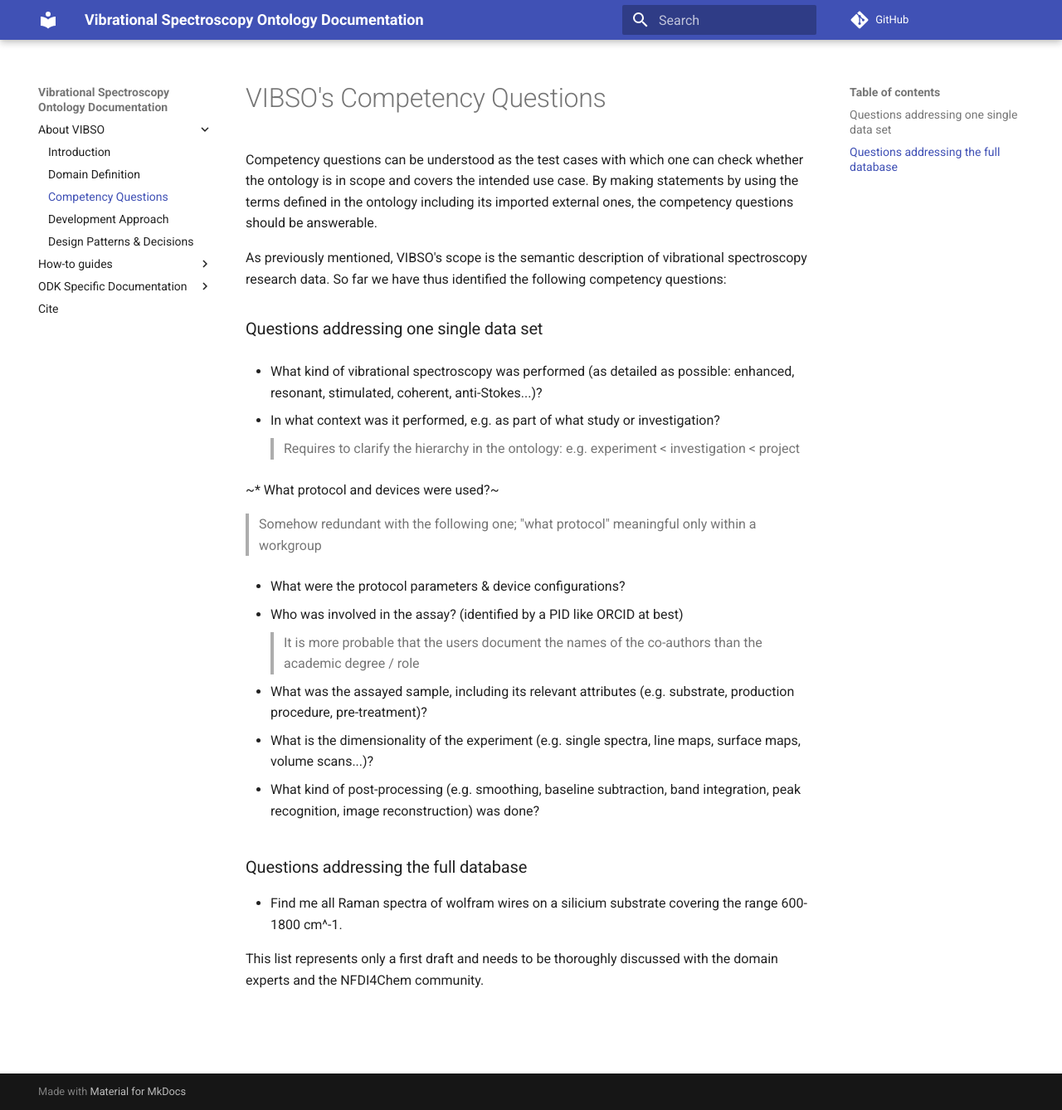
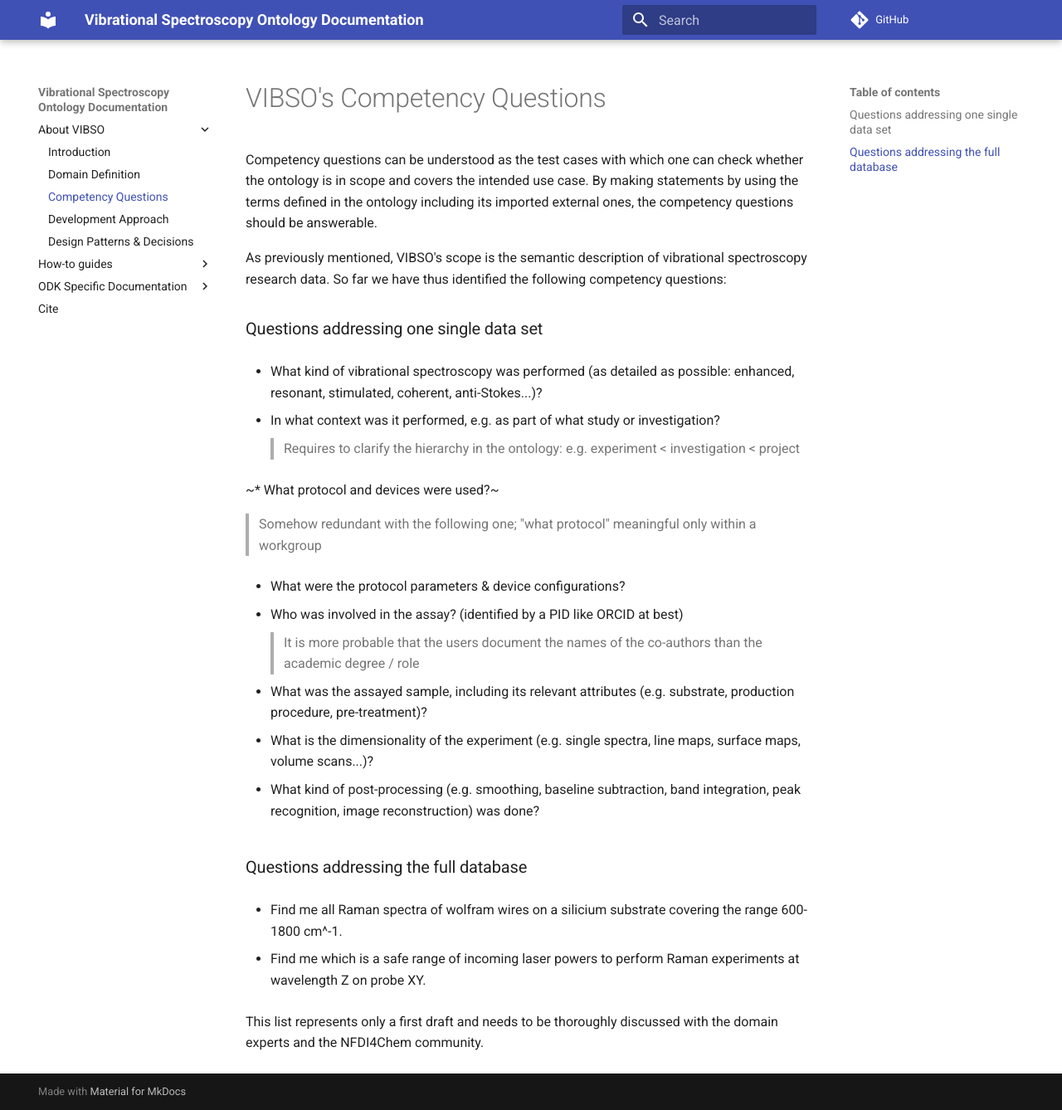
Before and after one commit to NFDI4Chem/VibrationalSpectroscopyOntology, an MkDocs documentation site: the page built from docs/competency_questions.md, in a window 1280 px wide and 1338 px high. Shown: the whole window at 83% size. Built offline with MkDocs 1.6.1 and Material for MkDocs 9.7.7, drawn with Linux system fonts in a browser that asks for light colours; comment, search, counter and statistics services are not loaded.

Commit message:
Update docs/competency_questions.md

```diff
--- a/docs/competency_questions.md
+++ b/docs/competency_questions.md
@@ -29,4 +29,6 @@ As previously mentioned, VIBSO's scope is the semantic description of vibrationa
 
 * Find me all Raman spectra of wolfram wires on a silicium substrate covering the range 600-1800 cm^-1.
 
+* Find me which is a safe range of incoming laser powers to perform Raman experiments at wavelength Z on probe XY.
+
 This list represents only a first draft and needs to be thoroughly discussed with the domain experts and the NFDI4Chem community.
```
